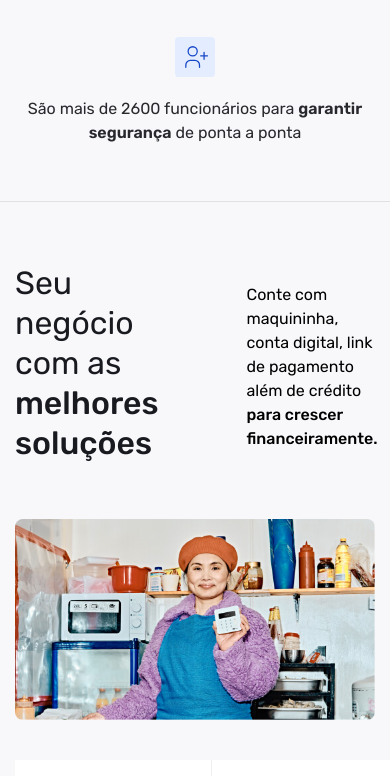
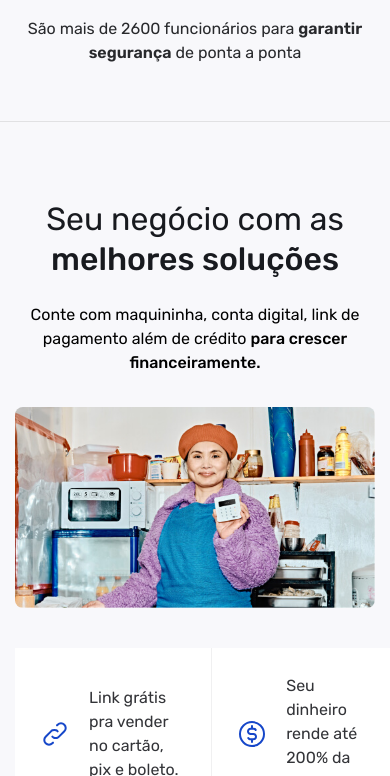
Before and after one commit to pablohenrique-dev/sumup, a website built with webpack: page index.html in a window 390 px wide. Shown: the part 1224-2000 px from the top of the page. Built offline with nearby package versions, Linux system fonts and the light colour scheme.

Commit message:
responsivo section solucoes 2

```diff
--- a/css/geral.css
+++ b/css/geral.css
@@ -48,19 +48,6 @@
     align-items: center;
     gap: 24px;
     padding: 45px 0;
-}
-
-@media (max-width: 664px) {
-    .qualidades-container {
-        flex-direction: column;
-        gap: initial;
-        padding-top: 40px;
-        padding-bottom: 40px;
-    }
-
-    .qualidade {
-        padding: 16px 0;
-    }
 }
 
 /*Terceiro conteudo*/
@@ -128,6 +115,34 @@
 
     .solucoes-parte-2 > img{
         width: 100%;
+    }
+}
+
+@media (max-width: 664px) {
+    .qualidades-container {
+        flex-direction: column;
+        gap: initial;
+        padding-top: 40px;
+        padding-bottom: 40px;
+    }
+
+    .qualidade {
+        padding: 16px 0;
+    }
+
+    .solucoes-container{
+        padding-top: 32px;
+        padding-bottom: 0px;
+    }
+
+    .solucoes-container .top{
+        flex-direction: column;
+        text-align: center;
+        gap: 24px;
+    }
+
+    .subtitulo{
+        padding: initial;
     }
 }
 
--- a/index.html
+++ b/index.html
@@ -44,7 +44,7 @@
                 <div class="conteudo">
                     <ul>
                         <li class="font-texto-3 branco">
-                            <img src="./img/Icones/icon-hat-hero.svg" alt="ícone circulo amarelo">
+                            <img src="./img/Icones/icon-hat-hero.svg" width="12" height="12" alt="ícone circulo amarelo">
                             <span>ESTAMOS ONLINE PARA TE AJUDAR</span>
                         </li>
                     </ul>
```
